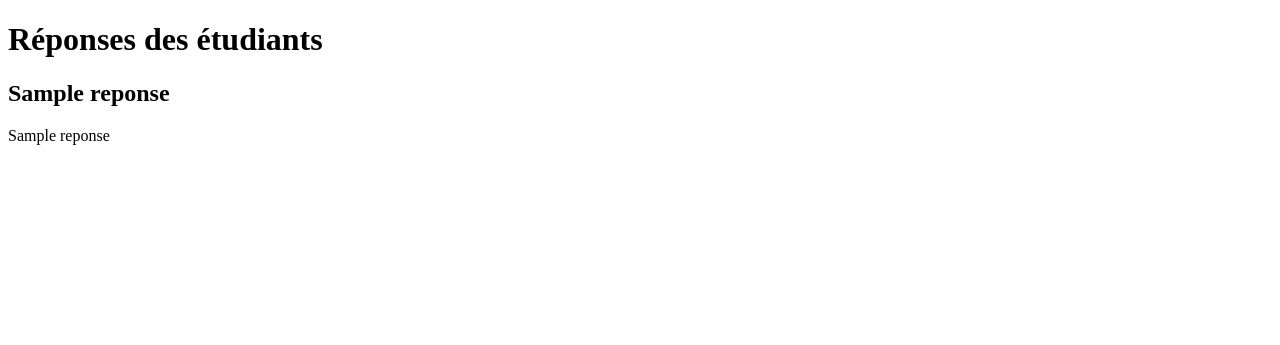
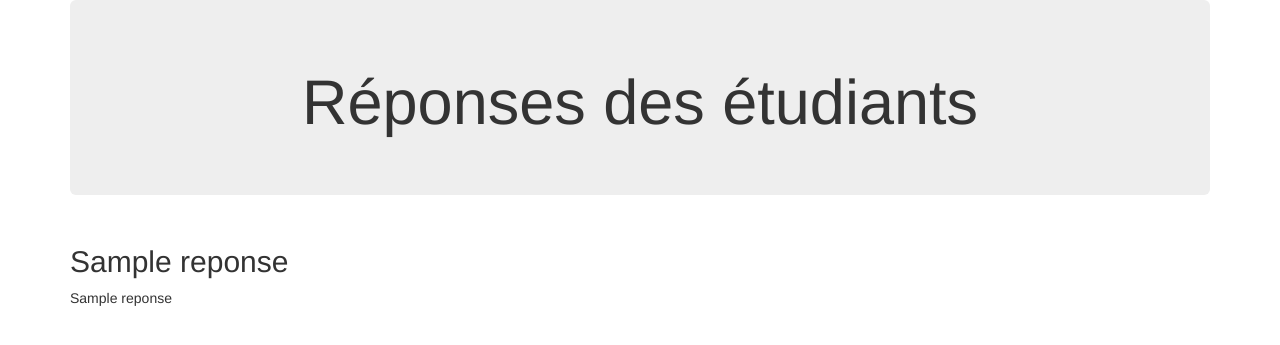
Before and after one commit to DaniVV02/Projet-Progammation, a Flask app: template QuestDiffLive/templates/reponses.html in a window 1280 px wide. Shown: the top 345 px of the page. Run offline with Flask 2, Linux system fonts and the light colour scheme; the template is opened without the code that fills it: most values are stand-ins (such as "Sample title", 1, 10 or a date in 2020); some libraries are stand-ins or nearby versions.

Commit message:
Update reponses.html

```diff
--- a/QuestDiffLive/templates/reponses.html
+++ b/QuestDiffLive/templates/reponses.html
@@ -2,12 +2,29 @@
 <html>
 <head>
     <title>Réponses des étudiants</title>
+    <link rel="stylesheet" href="https://maxcdn.bootstrapcdn.com/bootstrap/3.3.7/css/bootstrap.min.css">
 </head>
-<body>
-    <h1>Réponses des étudiants</h1>
+<style>
+    h1{
+        text-align: center;
+    }
+</style>
+<body class="container">
+    <div class="jumbotron">
+        <h1>Réponses des étudiants</h1>
+    </div>
     {% for question, reponse in reponses.items() %}
+    <div class="row">
+        <div class="col-md-6">
     <h2>{{ question }}</h2>
     <p>{{ reponse }}</p>
+</div>
+</div>
     {% endfor %}
+
+    <!-- référence de jQuery -->
+<script src="https://ajax.googleapis.com/ajax/libs/jquery/3.5.1/jquery.min.js"></script>
+<!--référence du JavaScript Bootstrap -->
+<script src="https://maxcdn.bootstrapcdn.com/bootstrap/3.3.7/js/bootstrap.min.js"></script>
 </body>
 </html>
```
